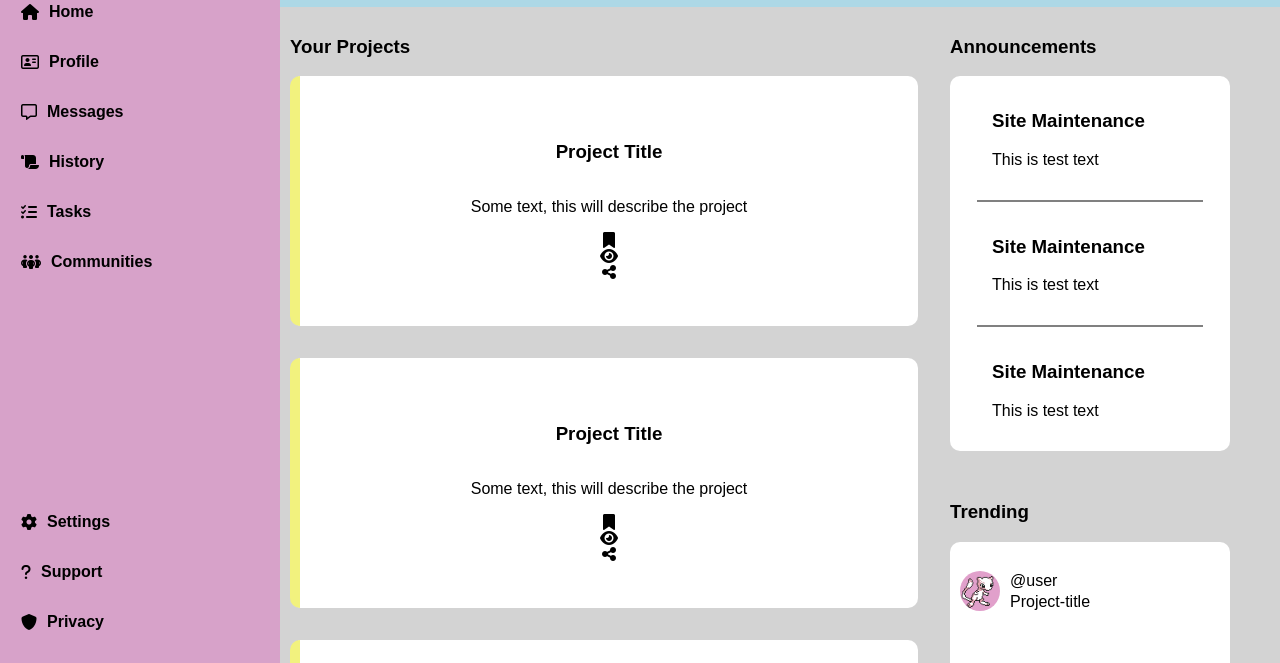
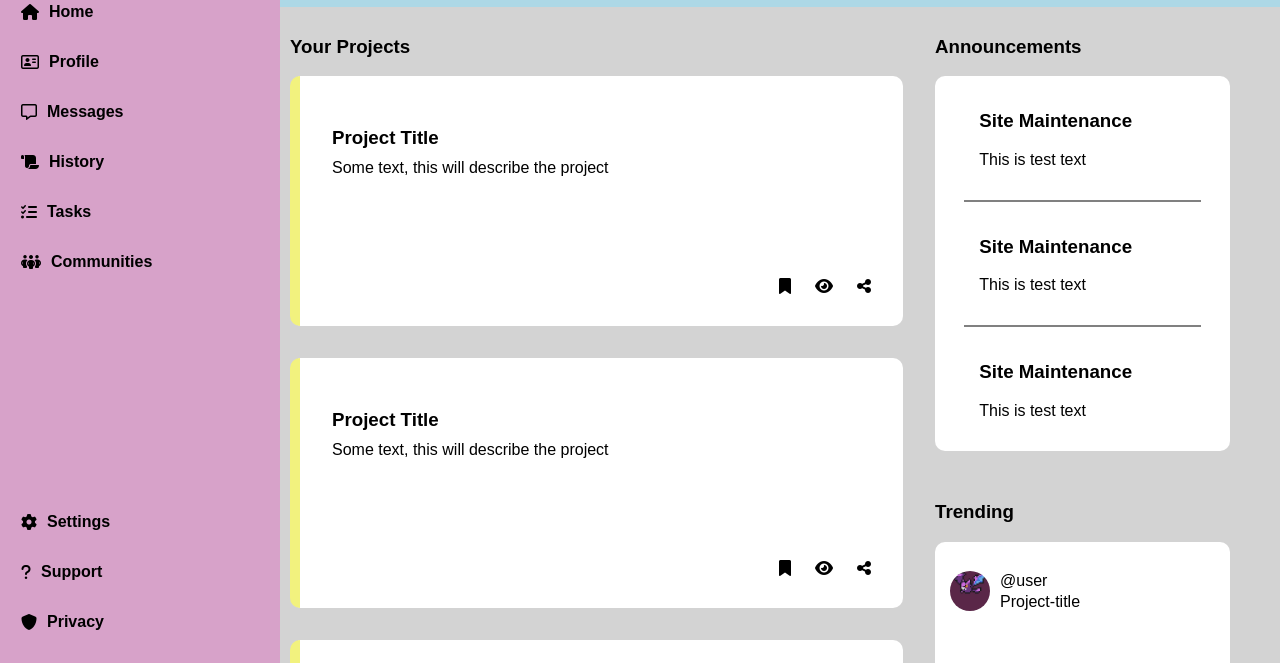
Before and after one commit to Eonflip/Admin-Dashboard, a plain HTML site: page index.html in a window 1280 px wide. Shown: the part 137-800 px from the top of the page. Drawn offline with Linux system fonts and the light colour scheme.

Commit message:
Added images folder, fixed project tiles text alignment and action buttons alignment

```diff
--- a/index.html
+++ b/index.html
@@ -16,13 +16,13 @@
 
         <div class="user-info">
             <i class="fa-solid fa-bell"></i>
-            <img src="./mew.jpg" alt="pokemon-mew" id="user-image-small">
+            <img src="./images/mew.jpg" alt="pokemon-mew" id="user-image-small">
             <p id="user-name">Ian Jones</p>
         </div>
 
         <div class="user-hello-container">
             <div class="user-image-large">
-                <img src="./mew.jpg" alt="pokemon-mew" id="user-image-large">
+                <img src="./images/mew.jpg" alt="pokemon-mew" id="user-image-large">
             </div>
             <div class="user-hello">
                 <p id="hello">Hi there,</p>
@@ -108,37 +108,47 @@
                 <div class="project-tile">
                     <h3>Project Title</h3>
                     <p>Some text, this will describe the project</p>
+                    <div class="action-buttons">
                         <i class="fa-solid fa-bookmark"></i>
                         <i class="fa-solid fa-eye"></i>
                         <i class="fa-solid fa-share-nodes"></i>
                     </div>
+                </div>
                 <div class="project-tile">
                     <h3>Project Title</h3>
                     <p>Some text, this will describe the project</p>
+                    <div class="action-buttons">
                         <i class="fa-solid fa-bookmark"></i>
                         <i class="fa-solid fa-eye"></i>
                         <i class="fa-solid fa-share-nodes"></i>
                     </div>
+                </div>
                 <div class="project-tile">
                     <h3>Project Title</h3>
                     <p>Some text, this will describe the project</p>
+                    <div class="action-buttons">
                         <i class="fa-solid fa-bookmark"></i>
                         <i class="fa-solid fa-eye"></i>
                         <i class="fa-solid fa-share-nodes"></i>
                     </div>
+                </div>
                 <div class="project-tile">
                     <h3>Project Title</h3>
                     <p>Some text, this will describe the project</p>
+                    <div class="action-buttons">
                         <i class="fa-solid fa-bookmark"></i>
                         <i class="fa-solid fa-eye"></i>
                         <i class="fa-solid fa-share-nodes"></i>
                     </div>
+                </div>
                 <div class="project-tile">
                     <h3>Project Title</h3>
                     <p>Some text, this will describe the project</p>
+                    <div class="action-buttons">
                         <i class="fa-solid fa-bookmark"></i>
                         <i class="fa-solid fa-eye"></i>
                         <i class="fa-solid fa-share-nodes"></i>
+                    </div>
                 </div>
                 <div class="project-tile">
                     <h3>Project Title</h3>
@@ -174,28 +184,28 @@
             <h3>Trending</h3>
             <div class="trending-posts">
                 <div class="trending-box">
-                    <img src="./mew.jpg" alt="mew" id="user-image-small">
+                    <img src="./images/crobat.jpeg" alt="crobat" id="user-image-small">
                     <div class="user-trending">
                         <p>@user</p>
                         <p>Project-title</p>
                     </div>
                 </div>
                 <div class="trending-box">
-                    <img src="./mew.jpg" alt="mew" id="user-image-small">
+                    <img src="./images/pikachu.jpeg" alt="pikachu" id="user-image-small">
                     <div class="user-trending">
                         <p>@user</p>
                         <p>Project-title</p>
                     </div>
                 </div>
                 <div class="trending-box">
-                    <img src="./mew.jpg" alt="mew" id="user-image-small">
+                    <img src="./images/mew.jpg" alt="mew" id="user-image-small">
                     <div class="user-trending">
                         <p>@user</p>
                         <p>Project-title</p>
                     </div>
                 </div>
                 <div class="trending-box">
-                    <img src="./mew.jpg" alt="mew" id="user-image-small">
+                    <img src="./images/rowlett.jpeg" alt="rowlett" id="user-image-small">
                     <div class="user-trending">
                         <p>@user</p>
                         <p>Project-title</p>
--- a/styles.css
+++ b/styles.css
@@ -198,12 +198,15 @@ button {
     flex-direction: column;
     justify-content: center;
     align-items: center;
+    gap: 0px;
+    margin-bottom: 0px;
+    margin-top: 0px;
 }
 
 
 .trending-box {
     padding: 10px;
-    margin: 0px;
+    margin: 0px 10px 0px 5px;
     display: flex;
     align-items: center;
     justify-content: center;
@@ -237,9 +240,17 @@ button {
 .project-tile {
     display: flex;
     justify-content: center;
-    align-items: center;
+    align-items: flex-start;
+    padding: 32px;
 }
 
+.project-tile h3 {
+    margin-bottom: 10px;
+}
+
+.project-tile p {
+    margin-top: 0px;
+}
 
 .action-buttons {
     margin-top: auto;
```
Also changed, not shown: images/crobat.jpeg (added), images/mew.jpg (renamed from mew.jpg), images/pikachu.jpeg (added), images/rowlett.jpeg (added), 1 other file. Lines whose indentation alone changed are shown as unchanged.
